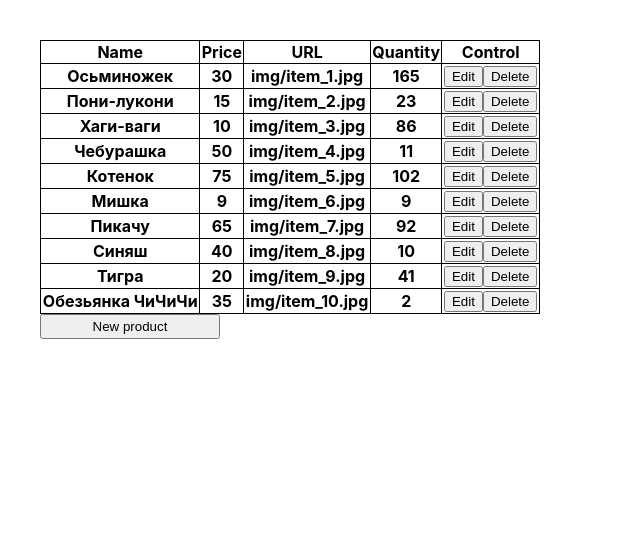
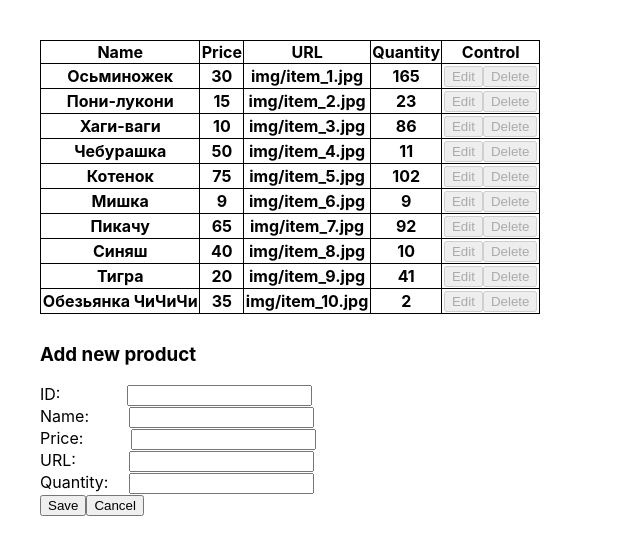
Before and after one commit to SlavaNekrish/FD3-Nekrish, a React (Create React App) app in the folder Homework3/shop3/shop3/: page / in a window 1280 px wide. Both pictures are taken after a click on the button "New product". Shown: the top 554 px of the page, without its empty margins (0-640 px from the left). Built offline with nearby package versions, Linux system fonts and the light colour scheme.

Commit message:
shop3 finished

```diff
--- a/Homework3/shop3/shop3/src/components/Ishop3.css
+++ b/Homework3/shop3/shop3/src/components/Ishop3.css
@@ -83,3 +83,7 @@ form {
 .Quantity {
   margin-left: 21px;
 }
+
+.ID {
+  margin-left: 67px;
+}
--- a/Homework3/shop3/shop3/src/components/Ishop3.js
+++ b/Homework3/shop3/shop3/src/components/Ishop3.js
@@ -27,15 +27,18 @@ class Ishop3 extends React.Component {
     editingCardCode: null,
     nameValue: '', priceValue: '',
     urlValue: '', quantValue: '',
+    IDValue: '',
     disableButtons: false,
     emptyNameError: false, emptyPriceError: false, emptyURLError: false, emptyQuantError: false,
-    notStringNameError: false, notStringURLError: false,
-    notNumberPriceError: false, notNumberQuantError: false,
+    emptyIDError: false, notStringNameError: false, notStringURLError: false,
+    notNumberPriceError: false, notNumberQuantError: false, notIDQuantError: false,
     disableSaveBut: false,
-    dontShowModal: ''
+    dontShowModal: '',
+    isAddingNewCard: false
   };
 
   GoodSelected = (code) => {
+    !this.state.isAddingNewCard &&
     this.setState( {selectedGood:code} );
 
   };
@@ -61,6 +64,10 @@ class Ishop3 extends React.Component {
 
   inputQuantChange = (event) => {
     this.setState( {quantValue: event.target.value} );
+  }
+
+  inputIDChange = (event) => {
+    this.setState( {IDValue: event.target.value} );
   }
 
   buttonsDisabling = () => {
@@ -102,6 +109,12 @@ class Ishop3 extends React.Component {
         (!Number(event.target.value) || event.target.value === '') ?
         this.setState( {notNumberQuantError: true}, this.buttonSaveDisabling ) : this.setState( {notNumberQuantError: false}, this.buttonSaveDisabling );
       break;
+      case "ID":
+        (event.target.value === '') ?
+        this.setState( {emptyIDError: true}, this.buttonSaveDisabling ) : this.setState( {emptyIDError: false}, this.buttonSaveDisabling );
+        (!Number(event.target.value) || event.target.value === '') ?
+        this.setState( {notNumberIDError: true}, this.buttonSaveDisabling ) : this.setState( {notNumberIDError: false}, this.buttonSaveDisabling );
+      break;
     }
   }
 
@@ -115,15 +128,28 @@ class Ishop3 extends React.Component {
     selectedGood: null, editingCardCode: null} );
   }
 
-  cancelEditing = () => {
+  cancelFunction = () => {
     this.setState( {isEditing: false, disableButtons: false, dontShowModal: '', selectedGood: null, emptyNameError: false, emptyPriceError: false, emptyURLError: false, emptyQuantError: false,
-    notStringNameError: false, notStringURLError: false, notNumberPriceError: false, notNumberQuantError: false, editingCardCode: null} );
+    notStringNameError: false, notStringURLError: false, notNumberPriceError: false, notNumberQuantError: false, editingCardCode: null, isAddingNewCard: false} );
   }
 
   deleteThisGood = (code) => {
     const currentGoodsArr = (window.confirm("Вы уверены, удаляем?"))? this.state.goodsList.filter(n => n.code !== code) : this.state.goodsList;   //??
     this.setState( {goodsList: currentGoodsArr, isEditing: false} );
   };
+
+  addingGood = () => {
+    this.setState( {isAddingNewCard: true, dontShowModal: "dontShowModal", disableButtons: true, selectedGood: null} );
+  }
+
+  saveAdding = () => {
+    const newGood = { name: this.state.nameValue, code: Number(this.state.IDValue),
+      price: Number(this.state.priceValue), url: this.state.urlValue,
+      count: Number(this.state.quantValue) };
+      this.state.goodsList.push(newGood);
+      this.setState( {goodsList: this.state.goodsList, isAddingNewCard: false, disableButtons: false, dontShowModal: '',
+      selectedGood: null, editingCardCode: null} );
+  }
 
 
   render() {
@@ -167,7 +193,7 @@ class Ishop3 extends React.Component {
               {goodsCode}
             </tbody>
           </table>
-          {(!this.state.isEditing) && <input type='button' value='New product'className='NewProduct' />}
+          {(!this.state.isEditing && !this.state.isAddingNewCard) && <input type='button' value='New product'className='NewProduct' onClick={this.addingGood} />}
         </div>
         <div>
           {(this.state.editingCardCode !== this.state.selectedGood) && modalCard}
@@ -202,9 +228,48 @@ class Ishop3 extends React.Component {
                 {(this.state.notNumberQuantError) &&  <span className='Error'>  Value must be a number</span>}
               </label><br />
               <input type='button' value='Save'  disabled={this.state.disableSaveBut} onClick={this.saveEditing}/>
-              <input type='button' value='Cancel' onClick={this.cancelEditing}/>
+              <input type='button' value='Cancel' onClick={this.cancelFunction}/>
            </form>
          }
+         {
+           (this.state.isAddingNewCard) &&
+           <form>
+             <h3>Add new product</h3>
+             <label>
+                ID:
+                <input type='text' value={this.state.IDValue} className='ID' onChange={this.inputIDChange} onBlur={this.createError}/>
+                {(this.state.emptyIDError) &&  <span className='Error'>Please, fill the field</span>}
+                {(this.state.notNumberIDError) &&  <span className='Error'>  Value must be a number</span>}
+              </label><br />
+              <label>
+                Name:
+                <input type='text' value={this.state.nameValue} className='Name' onChange={this.inputNameChange} onBlur={this.createError}/>
+                {(this.state.emptyNameError) &&  <span className='Error'>Please, fill the field</span>}
+                {(this.state.notStringNameError) &&  <span className='Error'>  Value must be a string</span>}
+              </label><br />
+              <label>
+                Price:
+                <input type='text' value={this.state.priceValue} className='Price' onChange={this.inputPriceChange} onBlur={this.createError}/>
+                {(this.state.emptyPriceError) &&  <span className='Error'>Please, fill the field</span>}
+                {(this.state.notNumberPriceError) &&  <span className='Error'>  Value must be a number</span>}
+              </label><br />
+              <label>
+                URL:
+                <input type='text' value={this.state.urlValue} className='URL' onChange={this.inputURLChange} onBlur={this.createError}/>
+                {(this.state.emptyURLError) &&  <span className='Error'>Please, fill the field</span>}
+                {(this.state.notStringURLError) &&  <span className='Error'>  Value must be a string</span>}
+              </label><br />
+              <label>
+                Quantity:
+                <input type='text' value={this.state.quantValue} className='Quantity' onChange={this.inputQuantChange} onBlur={this.createError}/>
+                {(this.state.emptyQuantError) &&  <span className='Error'>Please, fill the field</span>}
+                {(this.state.notNumberQuantError) &&  <span className='Error'>  Value must be a number</span>}
+              </label><br />
+              <input type='button' value='Save'  disabled={this.state.disableSaveBut} onClick={this.saveAdding}/>
+              <input type='button' value='Cancel' onClick={this.cancelFunction}/>
+           </form>
+         }
+
       </div>
     )
     ;
```
